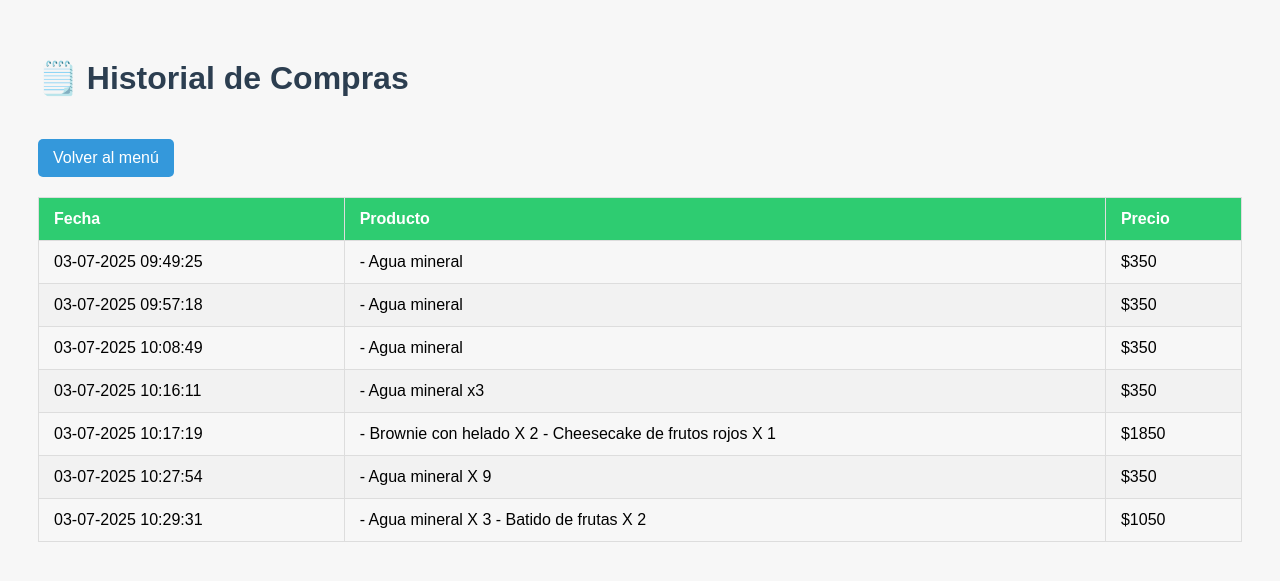
After one commit to Ivanplazauade/Take-Away-Green-Eat, a Flask app: page /historial_compras in a window 1280 px wide. The commit adds this page. Shown: the top 581 px of the page. Run offline with Flask 3, Linux system fonts and the light colour scheme.

Commit message:
Funciones Extras para Presentacion

```diff
--- a/Funciones/app.py
+++ b/Funciones/app.py
@@ -166,7 +166,16 @@ def detalle_producto(nombre):
 def agregar_al_carrito(id):
     for producto in productos:
         if producto['id'] == id:
-            carrito.append({'nombre': producto['nombre'], 'precio': producto['precio']})
+            for item in carrito:
+                if item['nombre'] == producto['nombre']:
+                    item['cantidad'] += 1  # Aumentamos la cantidad
+                    break
+            else:
+                carrito.append({
+                    'nombre': producto['nombre'],
+                    'precio': producto['precio'],
+                    'cantidad': 1
+                })
             break
     return redirect(url_for('ver_carrito'))
 
@@ -186,8 +195,10 @@ def comprar_carrito():
 
     # Crear nueva compra
     compra = {
-        "fecha": datetime.now().strftime("%Y-%m-%d %H:%M:%S"),
-        "items": carrito.copy()
+        "fecha": datetime.now().strftime("%d-%m-%Y %H:%M:%S"),
+        "items": carrito.copy(),
+        "productos": [item['nombre'] + " X " + str(item['cantidad']) for item in carrito],
+        "total": sumar_precios(carrito),
     }
 
     historial = []
@@ -217,7 +228,7 @@ def comprar_carrito():
 
 
 #-------------------------------------------------------------------------------------
-
+# Ruta para eliminar un item del carrito, recibe el nombre del producto
 @app.route('/eliminar_item/<nombre>')
 def eliminar_item_carrito(nombre):
     global carrito
@@ -226,7 +237,7 @@ def eliminar_item_carrito(nombre):
     return redirect(url_for('ver_carrito'))
 
 #-------------------------------------------------------------------------------------
-
+# Ruta para vaciar el carrito, elimina todos los items
 @app.route('/vaciar_carrito')
 def vaciar_carrito():
     carrito.clear()  # Método de listas que vacía el contenido
@@ -234,6 +245,32 @@ def vaciar_carrito():
     return redirect(url_for('ver_carrito'))
 
 
+#--------------------------------FUNCIONES EXTRAS----------------------------------------
+
+# Ruta para ver el historial de compras, lee el archivo JSON
+@app.route('/historial_compras')
+def historial_compras():
+    try:
+        with open('historial_compras.json', 'r') as f:
+            historial = json.load(f)
+    except FileNotFoundError:
+        historial = []
+    except Exception as e:
+        flash(f"⚠️ Error al leer el historial: {e}")
+        historial = []
+
+    return render_template('historial_compras.html', historial=historial)
+
+
+#-------------------------------------------------------------------------------------
+@app.route('/aumentar_cantidad/<nombre>')
+def aumentar_cantidad(nombre):
+    for item in carrito:
+        if item['nombre'] == nombre:
+            item['cantidad'] += 1
+            break
+    return redirect(url_for('ver_carrito'))
+
 #-------------------------------------------------------------------------------------
 
 
--- a/Funciones/carrito.py
+++ /dev/null
@@ -1 +0,0 @@
-lista_carrito = []
--- a/Funciones/historial_compras.json
+++ b/Funciones/historial_compras.json
@@ -1,55 +1,110 @@
 [
     {
-        "fecha": "2025-06-25 19:44:39",
+        "fecha": "03-07-2025 09:49:25",
         "items": [
-            {
-                "nombre": "Batido de frutas",
-                "precio": 700
-            },
             {
                 "nombre": "Agua mineral",
                 "precio": 350
             }
-        ]
+        ],
+        "productos": [
+            "Agua mineral"
+        ],
+        "total": 350
     },
     {
-        "fecha": "2025-06-25 19:46:00",
-        "items": [
-            {
-                "nombre": "Batido de frutas",
-                "precio": 700
-            }
-        ]
-    },
-    {
-        "fecha": "2025-06-25 19:46:10",
+        "fecha": "03-07-2025 09:57:18",
         "items": [
             {
                 "nombre": "Agua mineral",
                 "precio": 350
+            }
+        ],
+        "productos": [
+            "Agua mineral"
+        ],
+        "total": 350
+    },
+    {
+        "fecha": "03-07-2025 10:08:49",
+        "items": [
+            {
+                "nombre": "Agua mineral",
+                "precio": 350,
+                "cantidad": 1
+            }
+        ],
+        "productos": [
+            "Agua mineral"
+        ],
+        "total": 350
+    },
+    {
+        "fecha": "03-07-2025 10:16:11",
+        "items": [
+            {
+                "nombre": "Agua mineral",
+                "precio": 350,
+                "cantidad": 3
+            }
+        ],
+        "productos": [
+            "Agua mineral x3"
+        ],
+        "total": 350
+    },
+    {
+        "fecha": "03-07-2025 10:17:19",
+        "items": [
+            {
+                "nombre": "Brownie con helado",
+                "precio": 900,
+                "cantidad": 2
             },
             {
-                "nombre": "Agua mineral",
-                "precio": 350
+                "nombre": "Cheesecake de frutos rojos",
+                "precio": 950,
+                "cantidad": 1
             }
-        ]
+        ],
+        "productos": [
+            "Brownie con helado X 2",
+            "Cheesecake de frutos rojos X 1"
+        ],
+        "total": 1850
     },
     {
-        "fecha": "2025-06-25 19:55:25",
+        "fecha": "03-07-2025 10:27:54",
         "items": [
             {
-                "nombre": "Batido de frutas",
-                "precio": 700
+                "nombre": "Agua mineral",
+                "precio": 350,
+                "cantidad": 9
             }
-        ]
+        ],
+        "productos": [
+            "Agua mineral X 9"
+        ],
+        "total": 350
     },
     {
-        "fecha": "2025-06-26 11:22:12",
+        "fecha": "03-07-2025 10:29:31",
         "items": [
             {
+                "nombre": "Agua mineral",
+                "precio": 350,
+                "cantidad": 3
+            },
+            {
                 "nombre": "Batido de frutas",
-                "precio": 700
+                "precio": 700,
+                "cantidad": 2
             }
-        ]
+        ],
+        "productos": [
+            "Agua mineral X 3",
+            "Batido de frutas X 2"
+        ],
+        "total": 1050
     }
 ]
--- /dev/null
+++ b/Funciones/templates/historial_compras.html
@@ -0,0 +1,82 @@
+<!DOCTYPE html>
+<html lang="en">
+<head>
+    <meta charset="UTF-8">
+    <meta name="viewport" content="width=device-width, initial-scale=1.0">
+    <title>Historial de Compras</title>
+    <style>
+        body {
+            font-family: Arial, sans-serif;
+            padding: 30px;
+            background: #f7f7f7;
+        }
+
+        h1 {
+            color: #2c3e50;
+        }
+
+        table {
+            width: 100%;
+            border-collapse: collapse;
+            margin-top: 20px;
+        }
+
+        th, td {
+            padding: 12px 15px;
+            border: 1px solid #ddd;
+            text-align: left;
+        }
+
+        th {
+            background: #2ecc71;
+            color: white;
+        }
+
+        tr:nth-child(even) {
+            background: #f2f2f2;
+        }
+        .back{
+            display: inline-block;
+            margin-top: 20px;
+            padding: 10px 15px;
+            background: #3498db;
+            color: white;
+            text-decoration: none;
+            border-radius: 5px;
+        }
+    </style>
+</head>
+<body>
+
+    <h1>🗒️ Historial de Compras</h1>
+    <a href="/menu" class="back">Volver al menú</a>
+
+    {% if historial %}
+    <table>
+        <thead>
+            <tr>
+                <th>Fecha</th>
+                <th>Producto</th>
+                <th>Precio</th>
+            </tr>
+        </thead>
+        <tbody>
+            {% for compra in historial %}
+            <tr>
+                <td>{{ compra.fecha }}</td>
+                <td>
+                        {% for producto in compra.productos %}
+                            {{ " - " + producto}}
+                        {% endfor %}
+                </td>
+                <td>${{ compra.total }}</td>
+            </tr>
+            {% endfor %}
+        </tbody>
+    </table>
+    {% else %}
+    <p>No hay compras en el historial.</p>
+    {% endif %}
+
+</body>
+</html>
--- a/Funciones/usuarios.py
+++ b/Funciones/usuarios.py
@@ -1 +1 @@
-lista_usuarios = [{'usuario': 'ivan', 'mail': 'plazaivanalt@gmail.com', 'contrasena': '123asd'}, {'usuario': 'agus', 'mail': 'agustina@gmail.com', 'contrasena': '123asd'}]
+lista_usuarios = [{'usuario': 'ivan', 'mail': 'plazaivanalt@gmail.com', 'contrasena': '123asd'}, {'usuario': 'agus', 'mail': 'agustina@gmail.com', 'contrasena': '123asd'}, {'usuario': 'rebe', 'mail': 'rebe@gmail.com', 'contrasena': '123asd'}]
```
Also changed, not shown: Funciones/templates/carrito.html (+8 -1 lines), 1 other file.
